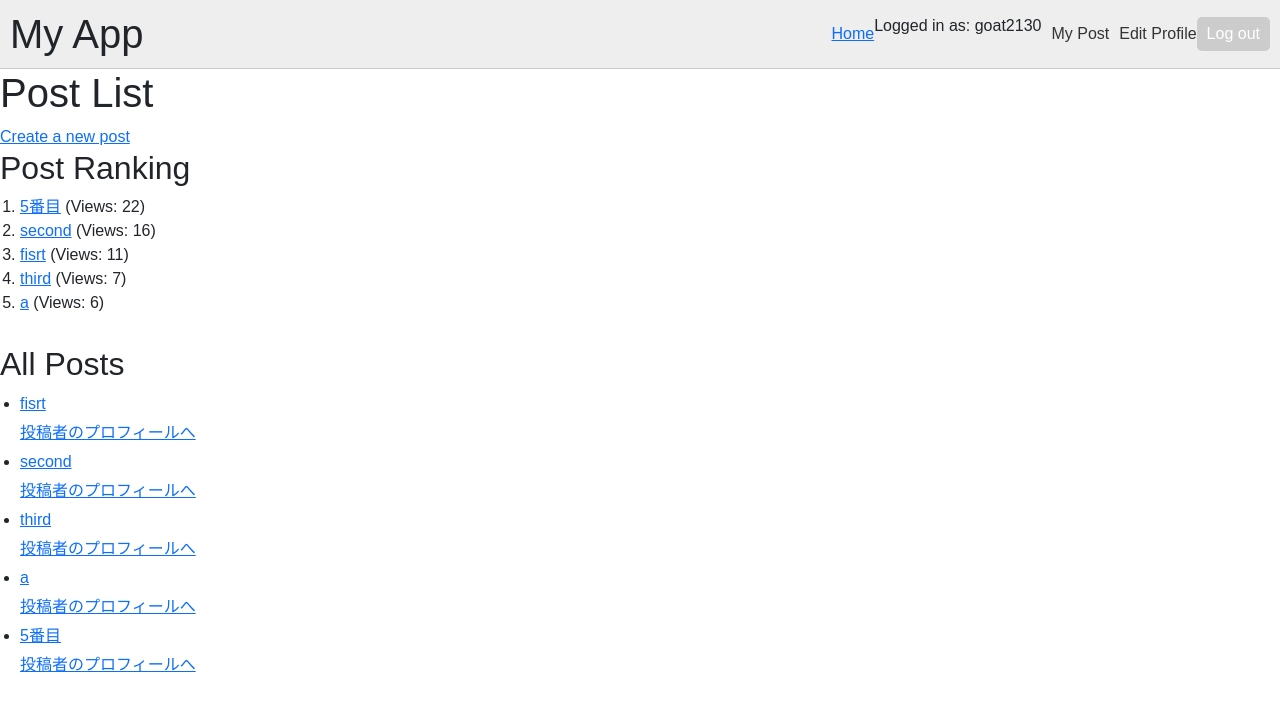
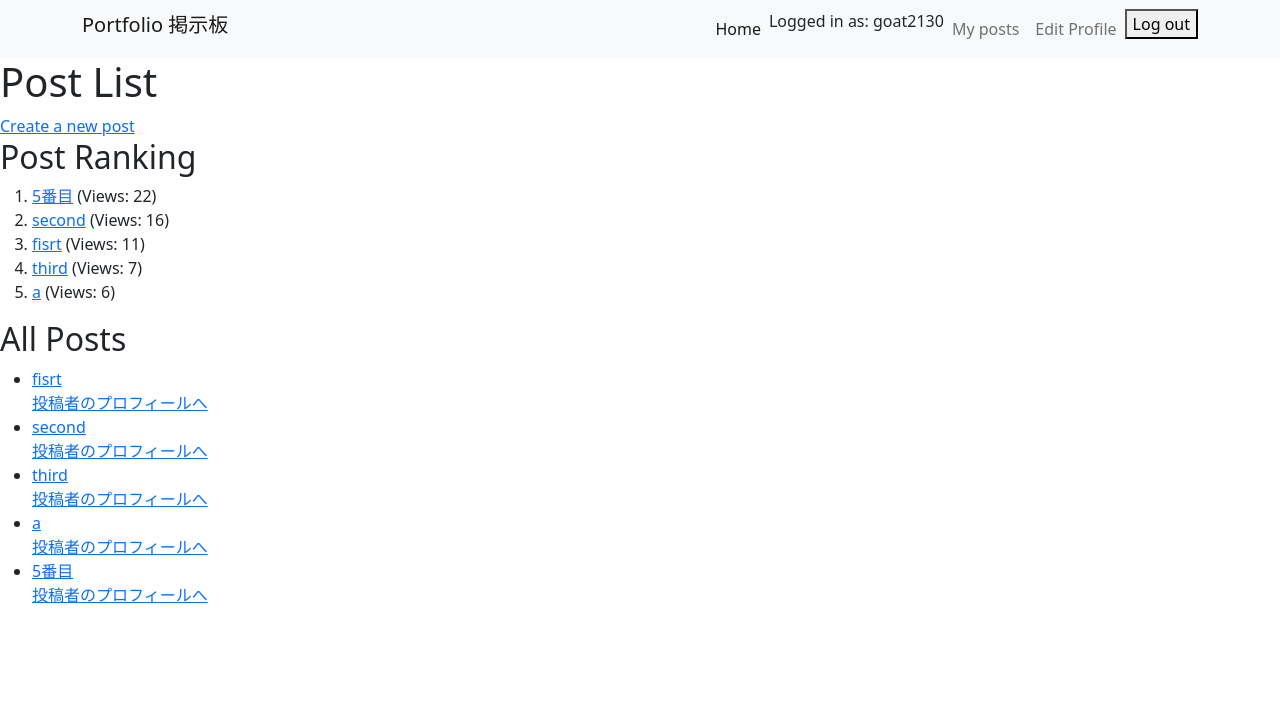
Before and after one commit to goat2130/Django-portfolio-first, a Django app: page / in a window 1280 px wide. Shown: the top 711 px of the page. Run offline with Django 4.2, Linux system fonts and the light colour scheme; a user stored in the database is signed in; data comes from the database, SQL or seed files in the repository; both versions use the stored data as it was after the commit.

Commit message:
feat: #1.55 navbarに変更を加える

```diff
--- a/myapp/static/myapp/style.css
+++ /dev/null
@@ -1,97 +0,0 @@
-/* styles.css */
-
-/* Global styles */
-body {
-  font-family: sans-serif;
-}
-
-/* Header styles */
-header {
-  background-color: #eee;
-  padding: 10px;
-  border-bottom: 1px solid #ccc;
-  display: flex;
-  justify-content: space-between;
-  align-items: center;
-}
-
-header h1 {
-  margin: 0;
-}
-
-header ul {
-  margin: 0;
-  padding: 0;
-  list-style: none;
-  display: flex;
-  align-items: center;
-}
-
-header .auth-links {
-  display: flex;
-  align-items: center;
-}
-
-header .auth-links li {
-  margin-left: 10px;
-}
-
-header .auth-links form {
-  margin: 0;
-  padding: 0;
-}
-
-header .auth-links button {
-  background-color: #ccc;
-  color: #fff;
-  border: none;
-  padding: 5px 10px;
-  border-radius: 5px;
-  cursor: pointer;
-}
-
-header .auth-links button:hover {
-  background-color: #999;
-}
-
-header .auth-links a {
-  color: #333;
-  text-decoration: none;
-  margin-left: 10px;
-}
-
-header .auth-links a:hover {
-  text-decoration: underline;
-}
-
-header ul {
-  display: flex;
-  align-items: center;
-  justify-content: flex-end; /* 右寄せにする */
-  margin-left: auto; /* 余白を追加して画面の右側に寄せる */
-}
-
-header .auth-links li:first-child {
-  margin-left: auto; /* ログインフォームを右寄せにする */
-}
-
-/* Post List styles */
-.post-section {
-  margin-bottom: 30px;
-}
-
-.ranking-list {
-  list-style: decimal;
-  margin-bottom: 10px;
-  padding-left: 20px;
-}
-
-.post-list {
-  list-style: disc;
-  margin-bottom: 10px;
-  padding-left: 20px;
-}
-
-.post-list li {
-  margin: 5px 0;
-}
--- a/myapp/templates/base.html
+++ b/myapp/templates/base.html
@@ -10,18 +10,32 @@
   </head>
   <body>
     <header>
-      <h1>My App</h1>
-      <ul>
-        <li><a href="{% url 'post_list' %}">Home</a></li>
+      <nav class="navbar navbar-expand-lg navbar-light bg-light">
+        <div class="container">
+          <h1 class="navbar-brand">Portfolio 掲示板</h1>
+          <button class="navbar-toggler" type="button" data-bs-toggle="collapse" data-bs-target="#navbarNav" aria-controls="navbarNav" aria-expanded="false" aria-label="Toggle navigation">
+            <span class="navbar-toggler-icon"></span>
+          </button>
+          <div class="collapse navbar-collapse" id="navbarNav">
+            <ul class="navbar-nav ms-auto">
+              <li class="nav-item">
+                <a class="nav-link active" aria-current="page" href="{% url 'post_list' %}">Home</a>
+              </li>
               {% if user.is_authenticated %}
                 <li class="auth-links">
                   <p>Logged in as: {{ user.username }}</p>
-            <a href="{% url 'my_posts' %}">My Post</a>
-            <a href="{% url 'profile' user.username %}">Edit Profile</a>
+                  <li class="nav-item">
+                    <a class="nav-link" href="{% url 'my_posts' %}">My posts</a>
+                  </li>
+                  <li class="nav-item">
+                    <a class="nav-link" href="{% url 'profile' user.username %}">Edit Profile</a>
+                  </li>
+                  <li class="nav-item">
                     <form method="post" action="{% url 'logout' %}">
                       {% csrf_token %}
                       <button type="submit">Log out</button>
                     </form>
+                  </li>
                 </li>
               {% else %}
                 <li class="auth-links">
@@ -29,8 +43,10 @@
                   <a href="{% url 'signup' %}">Sign up</a>
                 </li>
               {% endif %}
-
             </ul>
+          </div>
+        </div>
+      </nav>
     </header>
     <div id="content">
       {% block content %}
```
Also changed, not shown: db.sqlite3. Lines whose indentation alone changed are shown as unchanged.
